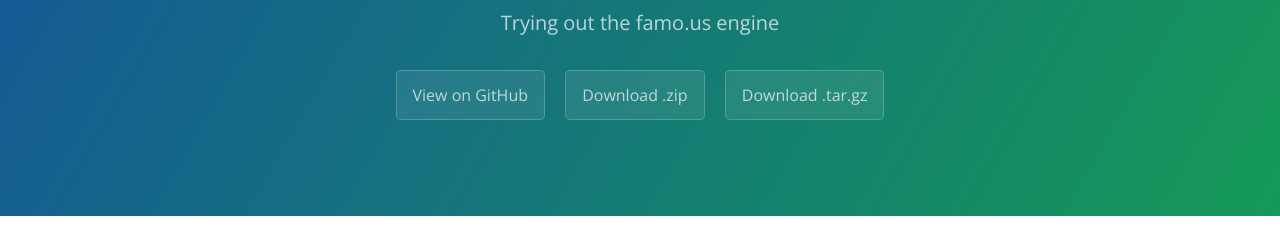
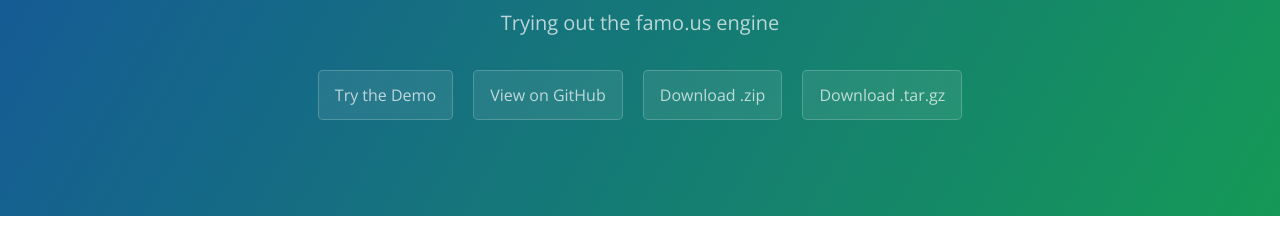
Before and after one commit to pahund/when-will-i-be-famous, a plain HTML site: page index.html in a window 1280 px wide. Shown: the part 167-395 px from the top of the page. Drawn offline with nearby package versions, Linux system fonts and the light colour scheme.

Commit message:
added demo button
Change-Id: I5c82f1266e6e3df6b83852c7e200a7923937bb73

```diff
--- a/index.html
+++ b/index.html
@@ -13,6 +13,7 @@
     <section class="page-header">
       <h1 class="project-name">When Will I Be Famous?</h1>
       <h2 class="project-tagline">Trying out the famo.us engine</h2>
+      <a href="https://pahund.github.io/when-will-i-be-famous/demo" class="btn">Try the Demo</a>
       <a href="https://github.com/pahund/when-will-i-be-famous" class="btn">View on GitHub</a>
       <a href="https://github.com/pahund/when-will-i-be-famous/zipball/master" class="btn">Download .zip</a>
       <a href="https://github.com/pahund/when-will-i-be-famous/tarball/master" class="btn">Download .tar.gz</a>
```
